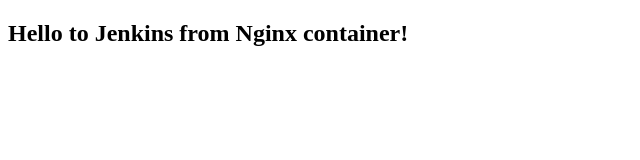
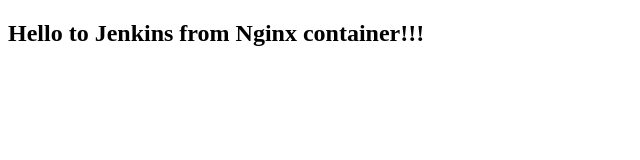
Before and after one commit to iaprokhorov/sf_nginx, a plain HTML site: page index.html in a window 1280 px wide. Shown: the full height of the page, 0-640 px from the left. Drawn offline with Linux system fonts and the light colour scheme.

Commit message:
Update index.html

```diff
--- a/index.html
+++ b/index.html
@@ -5,6 +5,6 @@
   <title>Docker Nginx</title>
 </head>
 <body>
-  <h2>Hello to Jenkins from Nginx container!</h2>
+  <h2>Hello to Jenkins from Nginx container!!!</h2>
 </body>
 </html>
```
